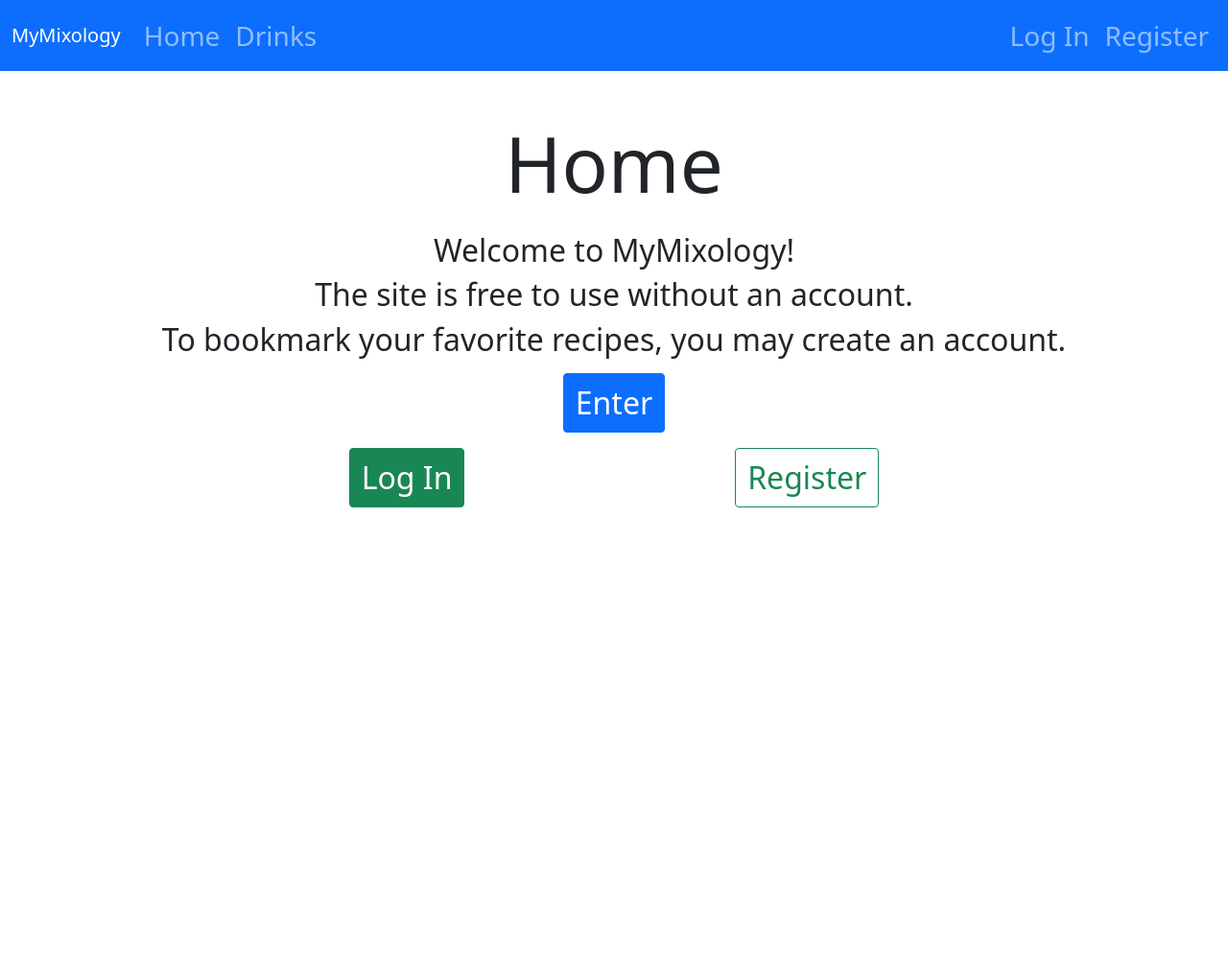
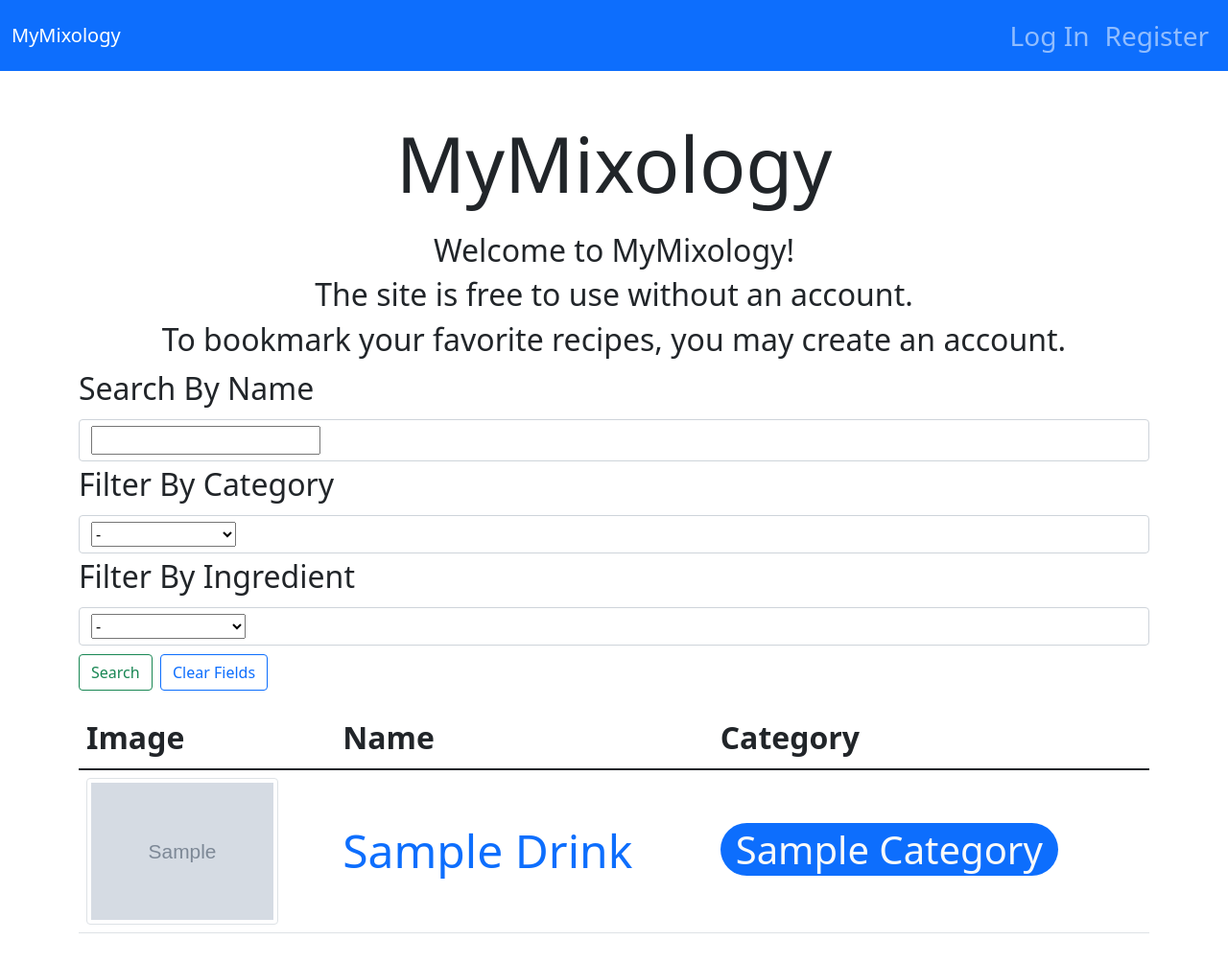
Before and after one commit to Brian-15/capstone1-mixology, a Flask app: page / in a window 1280 px wide. Shown: the whole page at 96% size. Before the commit the page ends 529 px from the top, so only its background shows below. Run offline with Flask 2, Linux system fonts and the light colour scheme; tables that the repository leaves empty hold one stand-in row (values such as "Sample post"); grey boxes marked "Sample" are stand-in pictures.

Commit message:
changed bookmark routes, moved drinks search page to home page, removed home page template (login and register buttons were redundant given their navbar presence, removed navbar home and drinks buttons, handle integrity error for new user registration, /drinks route moved to root route '/', removed unused routes, combined /bookmark DELETE and POST routes.

```diff
--- a/app.py
+++ b/app.py
@@ -1,7 +1,8 @@
-import os
+import os, requests
 from flask import Flask, request, redirect, jsonify, flash, session, g
 from flask.templating import render_template
 from flask_debugtoolbar import DebugToolbarExtension
+from sqlalchemy.exc import IntegrityError
 from werkzeug.exceptions import HTTPException
 from models import Bookmark, Drink, DrinkIngredient, db, connect_db, User, Category, Ingredient
 from forms import LoginForm, RegisterForm, SearchForm
@@ -37,12 +38,20 @@
     else:
         g.user = None
 
-@app.route("/")
+@app.route("/", methods=["GET", "POST"])
 def root():
-    """Render home page"""
 
-    return render_template("home.html",
-                           title="Home")
+    form = SearchForm()
+
+    ingredients = [(ingr.id, ingr.name.title()) for ingr in Ingredient.query.all()]
+    categories = [(cat.id, cat.name.title()) for cat in Category.query.all()]
+
+    form.ingredient.choices.extend(ingredients)
+    form.category.choices.extend(categories)
+
+    return render_template("drinks.html",
+                           title="MyMixology",
+                           form=form)
 
 @app.route("/login", methods=["GET", "POST"])
 def login():
@@ -102,7 +111,16 @@
         password = form.password.data
         lang_pref = form.lang_pref.data
 
-        User.register(username, password, lang_pref)
+        if form.confirm_password.data != password:
+            flash("Passwords must match.", "danger")
+            return redirect("/register")
+
+        try:
+            User.register(username, password, lang_pref)
+        except IntegrityError as e:
+            flash("Username already exists.", "danger")
+            return redirect("/register")
+
         flash("Successfully created account. Please log in with your credentials.", "success")
 
         return redirect("/login")
@@ -131,7 +149,7 @@
                            user=user)
 
 
-@app.route("/user/<int:id>", methods=["GET"])
+@app.route("/users/<int:id>", methods=["GET"])
 def get_user(id):
     """Return data for user"""
 
@@ -196,26 +214,6 @@
 
     return drinks
 
-@app.route("/search", methods=["GET", "POST"])
-def search():
-
-    form = SearchForm()
-
-    ingredients = [(ingr.id, ingr.name.title()) for ingr in Ingredient.query.all()]
-    categories = [(cat.id, cat.name.title()) for cat in Category.query.all()]
-
-    form.ingredient.choices.extend(ingredients)
-    form.category.choices.extend(categories)
-
-    return render_template("drinks.html",
-                           title="Drinks",
-                           form=form)
-
-@app.route("/clear-search", methods=["POST"])
-def clear_search():
-    del session["form_data"]
-    return jsonify({"STATUS": "OK"})
-
 @app.route("/drinks", methods=["GET", "POST"])
 def get_drinks():
 
@@ -238,44 +236,39 @@
 
     drink = Drink.query.get_or_404(id)
 
-    return jsonify(drink.serialize())
+    return render_template("drink.html",
+                           title=drink.name.title(),
+                           drink=drink)
 
-@app.route("/bookmark", methods=["GET"])
-def get_bookmark():
-
-    data = request.json()
-
-@app.route("/bookmark", methods = ["POST"])
-def bookmark_drink(id):
+@app.route("/bookmark", methods = ["POST", "DELETE"])
+def bookmark_drink():
     """Bookmarks drink of id for logged in user."""
 
     if USER_KEY not in session:
         return jsonify({"STATUS": "NO_USER_FOUND"})
 
-    bookmark = Bookmark(drink_id=id, user_id=g.user.id)
-    db.session.add(bookmark)
-    db.session.commit()
+    id = int(request.json["id"])
 
-    return jsonify({
-        "STATUS": "OK",
-        "CLASS": "bi bi-bookmark-fill fs-2"
-    })
+    if request.method == "POST":
 
+        bookmark = Bookmark(drink_id=id, user_id=g.user.id)
+        db.session.add(bookmark)
+        db.session.commit()
 
-@app.route("/drinks/<int:id>/bookmark", methods = ["DELETE"])
-def remove_bookmark(id):
-    """Removes bookmark of drink for logged in user."""
+        return jsonify({
+            "STATUS": "OK",
+            "CLASS": "bi bi-bookmark-fill fs-2"
+        })
 
-    if USER_KEY not in session:
-        return jsonify({"STATUS": "NO_USER_FOUND"})
+    else:
+        id = int(request.json["id"])
 
-    Bookmark.query.filter_by(drink_id=id, user_id=g.user.id).delete()
-    db.session.commit()
-    return jsonify({
-        "STATUS": "OK",
-        "CLASS": "bi bi-bookmark fs-2"
-    })
-
+        Bookmark.query.filter_by(drink_id=id, user_id=g.user.id).delete()
+        db.session.commit()
+        return jsonify({
+            "STATUS": "OK",
+            "CLASS": "bi bi-bookmark fs-2"
+        })
 
 # ------------------------------------------------------------- #
 # ----------------------- Error Route ------------------------- #
--- a/static/drink.js
+++ b/static/drink.js
@@ -16,7 +16,8 @@
 
     const resp = await axios({
         method: method,
-        url: `${window.location.pathname}/bookmark`
+        url: `/bookmark`,
+        data: {'id': window.location.pathname.split('/').at(-1)}
     });
 
     $bookmark.attr('class', resp["data"]["CLASS"]);
--- a/templates/base.html
+++ b/templates/base.html
@@ -8,22 +8,15 @@
 <body>
     <nav class="navbar navbar-expand-lg navbar-dark bg-primary fs-3">
         <div class="container-fluid">
-            <a class="navbar-brand" href="#">MyMixology</a>
+            <a class="navbar-brand" href="{{ url_for('root') }}">MyMixology</a>
             <button class="navbar-toggler" type="button" data-bs-toggle="collapse" data-bs-target="#navbarSupportedContent" aria-controls="navbarSupportedContent" aria-expanded="false" aria-label="Toggle navigation">
                 <span class="navbar-toggler-icon"></span>
             </button>
             <div class="collapse navbar-collapse" id="navbarSupportedContent">
-                <ul class="navbar-nav me-auto mb-2 mb-lg-0">
-                    <li class="nav-item">
-                        <a class="nav-link" aria-current="page" href="{{ url_for('root') }}">Home</a>
-                    </li>
-                    <li class="nav-item">
-                        <a class="nav-link" href="{{ url_for('search') }}">Drinks</a>
-                    </li>
-                </ul>
+                <div class="me-auto mb-2 mb-lg-0"></div>
                 <ul class="navbar-nav">
                     {% if g.user %}
-                    <li class="nav-item"><a href="{{ url_for('profile', id=g.user.id) }}" class="nav-link">Profile</a></li>
+                    <li class="nav-item"><a href="{{ url_for('profile') }}" class="nav-link">Profile</a></li>
                     <li class="nav-item"><a href="{{ url_for('logout') }}" class="nav-link">Log Out</a></li>
                     {% else %}
                     <li class="nav-item"><a href="{{ url_for('login') }}" class="nav-link">Log In</a></li>
--- a/templates/drink.html
+++ b/templates/drink.html
@@ -7,7 +7,7 @@
             <h1><span class="tag-pill rounded-pill bg-primary text-light mb-3 mx-2 px-3">{{ drink.category.name.title() }}</span></h1>
             <h1><span class="tag-pill rounded-pill bg-secondary text-light mb-3 mx-2 px-3">{{ drink.glass.name.title() }}</span></h1>
         </div>
-        {% if user %}
+        {% if g.user %}
             {% if g.user.has_bookmark(drink.id) %}
             <i class="bi bi-bookmark-fill fs-2"></i>
             {% else %}
--- a/templates/drinks.html
+++ b/templates/drinks.html
@@ -1,19 +1,32 @@
 {% extends 'base.html' %}
 
 {% block content %}
+<p class="h2 text-center">Welcome to MyMixology!</p>
+<p class="h2 text-center">The site is free to use without an account.</p>
+<p class="h2 text-center">To bookmark your favorite recipes, you may create an account.</p>
 <form action="#">
     {{ form.hidden_tag() }}
     {% for field in form
         if field.widget.input_type != "hidden" %}
-    <div class="form-label">{{ field.label }}</div>
-    <div class="form-control">{{ field }}</div>
+    <div class="form-group">
+        <div class="form-label">
+            {{ field.label }}
+        </div>
+        <div class="form-control">
+            {{ field }}
+        </div>
+    </div>
+    {% for err in field.errors %}
+    <small class="form-text text-muted">{{ err }}</small>
+    {% endfor %}
+
     {% endfor %}
     <button class="btn btn-outline-success my-2 my-sm-0 d-inline" type="submit">Search</button>
     <span id="clear-btn" class="btn btn-outline-primary">Clear Fields</span>
 </form>
 <ul class="pagination justify-content-center">
     <li class="previous page-item">
-        <a href="#" class="page-link">Previous</a>
+        <a href="" class="page-link">Previous</a>
     </li>
     <li class="next page-item">
         <a href="#" class="page-link">Next</a>
@@ -36,6 +49,7 @@
     </li>
 </ul>
 
+
 {% endblock %}
 
 {% block dependencies %}
--- a/templates/home.html
+++ /dev/null
@@ -1,16 +0,0 @@
-{% extends "base.html" %}
-{% block content %}
-<p class="h2 text-center">Welcome to MyMixology!</p>
-<p class="h2 text-center">The site is free to use without an account.</p>
-<p class="h2 text-center">To bookmark your favorite recipes, you may create an account.</p>
-<div class="text-center mt-3">
-    <a href="{{ url_for('search', page=1) }}" class="btn btn-primary fs-2">Enter</a>
-</div>
-{% if not g.user %}
-<div class="flex-inline mt-3 justify-content-evenly d-flex fs-5 mb-5">
-    <a href="/login" class="btn btn-success d-block fs-2">Log In</a>
-    <a href="/register" class="btn btn-outline-success d-block fs-2">Register</a>
-</div>
-{% endif %}
-
-{% endblock %}
```
Also changed, not shown: templates/form.html (+12 -7 lines), static/drinks.js (line endings or trailing spaces).
